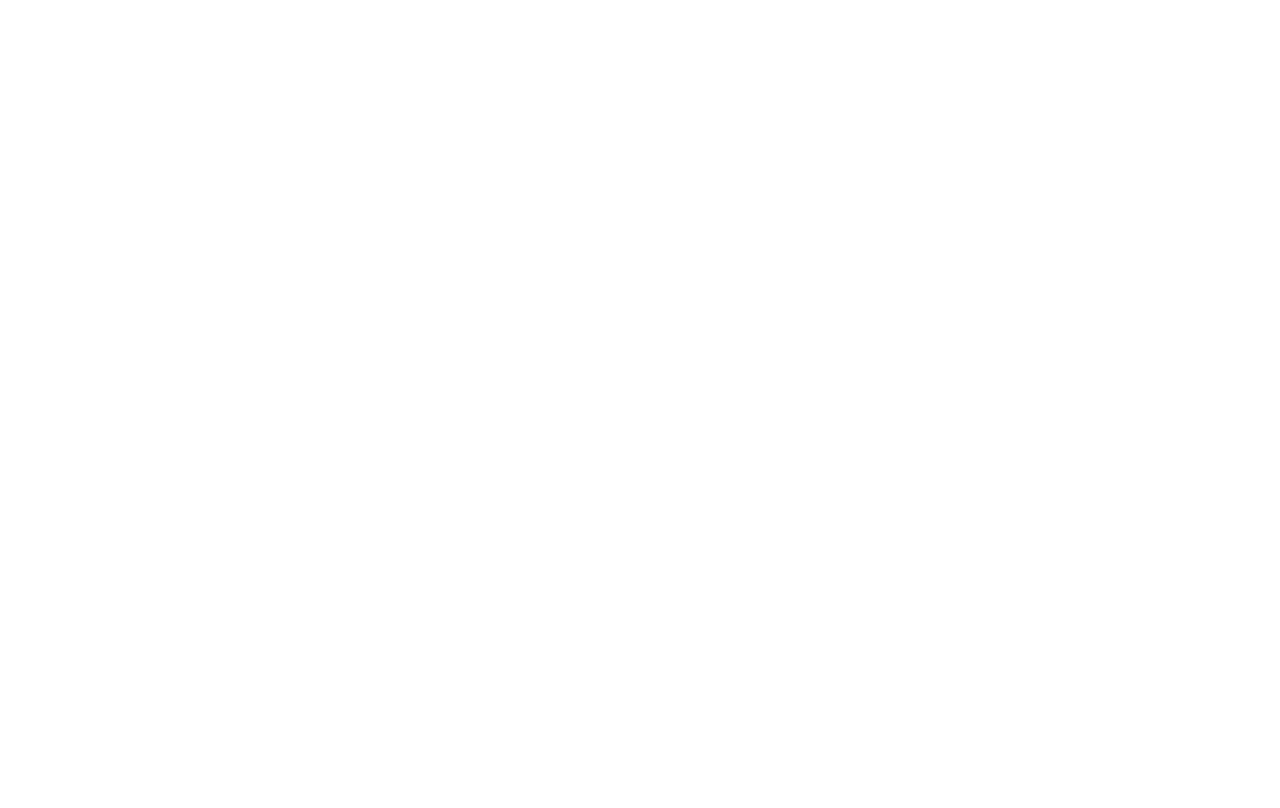
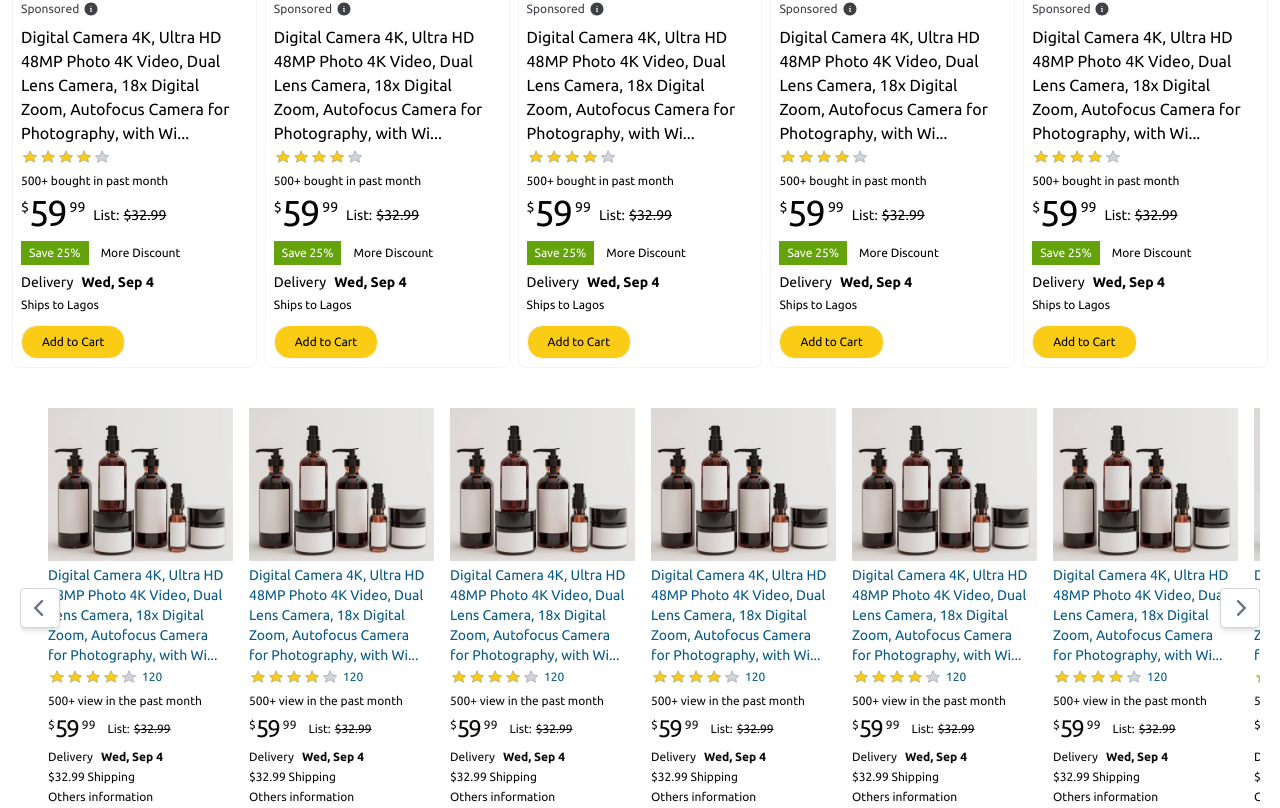
Before and after one commit to olukayodepaul/CloseUpLimited, a Next.js app: page /card in a window 1280 px wide. Shown: the part 795-1603 px from the top of the page. Before the commit the page ends 800 px from the top, so only its background shows below. Built offline with nearby package versions, Linux system fonts and the light colour scheme.

Commit message:
add card02

```diff
--- a/package.json
+++ b/package.json
@@ -13,6 +13,7 @@
     "@next/font": "^14.2.5",
     "axios": "^1.3.1",
     "embla-carousel-autoplay": "^8.1.8",
+    "embla-carousel-fade": "^8.1.8",
     "embla-carousel-react": "^8.1.8",
     "next": "14.2.5",
     "react": "^18",
--- a/src/app/card/page.tsx
+++ b/src/app/card/page.tsx
@@ -1,9 +1,45 @@
 "use client";
 
-import React from "react";
+import React, { useEffect, useCallback } from "react";
+import { ChevronLeftIcon, ChevronRightIcon } from "@heroicons/react/20/solid";
+import CardSales03 from "../component/CardSales03";
 import CardSales01 from "../component/CardSales01";
+import useEmblaCarousel from "embla-carousel-react";
+import Autoplay from "embla-carousel-autoplay";
+import EmblaCarouselFade from "embla-carousel-fade";
+
 export default function showCard() {
+  const [emblaRef, emblaApi] = useEmblaCarousel({
+    loop: false, // Optional: Enable looping
+  });
+
+  const scrollToIndex = useCallback(
+    (index) => {
+      if (emblaApi) {
+        emblaApi.scrollTo(index);
+      }
+    },
+    [emblaApi]
+  );
+
+  const scrollPrev = useCallback(() => {
+    if (emblaApi) {
+      const currentIndex = emblaApi.selectedScrollSnap();
+      const newIndex = Math.max(currentIndex - 3, 0); // Scroll back by 6 elements
+      scrollToIndex(newIndex);
+    }
+  }, [emblaApi, scrollToIndex]);
+
+  const scrollNext = useCallback(() => {
+    if (emblaApi) {
+      const currentIndex = emblaApi.selectedScrollSnap();
+      const totalSlides = emblaApi.scrollSnapList().length;
+      const newIndex = Math.min(currentIndex + 3, totalSlides - 1); // Scroll forward by 6 elements
+      scrollToIndex(newIndex);
+    }
+  }, [emblaApi, scrollToIndex]);
   return (
+    <>
       <div>
         <meta
           name="viewport"
@@ -11,9 +47,39 @@
         ></meta>
         <div className="flex items-center justify-center mx-auto adjust_screen">
           <div className="resizes__containers">
+            {[...Array(10)].map((_, index) => (
+              <div className="embla__slide" key={index}>
                 <CardSales01 />
+              </div>
+            ))}
           </div>
         </div>
       </div>
+
+      <div className="embla">
+        <div className="embla__viewport" ref={emblaRef}>
+          <div className="embla__container">
+            {[...Array(10)].map((_, index) => (
+              <div className="embla__slide" key={index}>
+                <CardSales03 />
+              </div>
+            ))}
+          </div>
+        </div>
+
+        <button
+          onClick={scrollPrev}
+          className="embla__prev carousel__button carousel__button--prev bg-white text-gray-500 active:bg-slate-300 active:text-white focus:outline-none hover:text-amber-600"
+        >
+          <ChevronRightIcon className="h-8 w-8" />
+        </button>
+        <button
+          onClick={scrollNext}
+          className="embla__next carousel__button carousel__button--next bg-white text-gray-500 active:bg-slate-300 active:text-white focus:outline-none hover:text-amber-600"
+        >
+          <ChevronLeftIcon className="h-8 w-8" />
+        </button>
+      </div>
+    </>
   );
 }
--- /dev/null
+++ b/src/app/component/CardSales02.tsx
@@ -0,0 +1,36 @@
+"use client";
+
+import React from "react";
+import { ChevronLeftIcon, ChevronRightIcon } from "@heroicons/react/20/solid";
+import CardSales03 from "../component/CardSales03";
+
+export default function showCard() {
+  return (
+    <>
+      <div className="carousel__container">
+        <div className="carousel__content">
+          <CardSales03 />
+          <CardSales03 />
+          <CardSales03 />
+          <CardSales03 />
+          <CardSales03 />
+          <CardSales03 />
+          <CardSales03 />
+          <CardSales03 />
+          <CardSales03 />
+          <CardSales03 />
+          <CardSales03 />
+          <CardSales03 />
+          <CardSales03 />
+          <CardSales03 />
+        </div>
+        <button className="carousel__button carousel__button--prev bg-white text-gray-500 active:bg-slate-300 active:text-white focus:outline-none hover:text-amber-600">
+          <ChevronRightIcon className="h-8 w-8" />
+        </button>
+        <button className="carousel__button carousel__button--next bg-white text-gray-500 active:bg-slate-300 active:text-white focus:outline-none hover:text-amber-600">
+          <ChevronLeftIcon className="h-8 w-8" />
+        </button>
+      </div>
+    </>
+  );
+}
--- /dev/null
+++ b/src/app/component/CardSales03.tsx
@@ -0,0 +1,47 @@
+import React from "react";
+import Image from "next/image";
+import StarRating from "../(home)/component/StarRating";
+
+export default function CardSales03() {
+  return (
+    <div className="card3_main_container h-[400px]">
+      <div className="resizes__card03">
+        <Image
+          src="/images/imges.png"
+          width={500}
+          height={500}
+          alt="Picture of the author"
+          className="object-cover inset-0 mb-1"
+        />
+        <div className="ml-0 text-stone-950">
+          <p className="w-[180px] text-sky-800 mb-1 hover:text-amber-600 transition-colors duration-300 cursor-pointer text-sm">
+            Digital Camera 4K, Ultra HD 48MP Photo 4K Video, Dual Lens Camera,
+            18x Digital Zoom, Autofocus Camera for Photography, with Wi...
+          </p>
+          <div className="mb-1 flex align-middle gap-1">
+            <StarRating rating={4} />
+            <p className="text-xs text-sky-800">120</p>
+          </div>
+          <p className="text-xs mb-1">500+ view in the past month</p>
+          <div className="text-2xl flex gap-1 mb-1">
+            <div className="flex">
+              <p className="text-xs align-middle mt-1">$</p>
+              <p className="text-2xl tracking-[-2px] font-medium">59</p>
+              <p className="text-xs mt-1 mr-2 pl-1">99</p>
+            </div>
+            <div className="text-xs mt-2">
+              <span className="mr-1">List:</span>
+              <span className="line-through">$32.99</span>
+            </div>
+          </div>
+          <div className="flex align-middle gap-2 mb-1">
+            <p className="text-xs">Delivery</p>
+            <p className="font-bold text-xs">Wed, Sep 4</p>
+          </div>
+          <p className="text-xs mb-1">$32.99 Shipping</p>
+          <p className="text-xs">Others information</p>
+        </div>
+      </div>
+    </div>
+  );
+}
--- a/src/app/globals.css
+++ b/src/app/globals.css
@@ -22,74 +22,6 @@
       rgb(var(--background-end-rgb))
     )
     rgb(var(--background-start-rgb));
-}
-
-.embla {
-  overflow: hidden;
-  position: relative;
-}
-.embla__viewport {
-  overflow: hidden;
-}
-.embla__container {
-  display: flex;
-  gap: 10px;
-}
-
-.embla__slide {
-  flex: 0 0 20%;
-}
-
-.embla__slide:last-child {
-  margin-right: 0;
-}
-
-.embla__tn_position {
-}
-
-.btn-bound {
-  margin: 30px;
-  width: 950px;
-  position: relative;
-}
-
-.embla__button {
-  background-color: hsla(0, 0%, 20%, 0.7);
-  border: none;
-  height: 40px;
-  width: 40px;
-  border-radius: 50%;
-}
-
-.embla__button--prev {
-  top: 50%;
-  position: absolute;
-  display: flex;
-  align-items: center;
-  justify-content: center;
-  transform: translate(0, -50%);
-}
-
-.embla__button--next {
-  right: 5px;
-  top: 50%;
-  position: absolute;
-  display: flex;
-  align-items: center;
-  justify-content: center;
-  transform: translate(50%, -50%);
-}
-
-/* Hide buttons when they should be hidden */
-.embla__button.hidden {
-  display: none;
-}
-
-.grid-2-cols {
-  display: grid;
-  grid-template-columns: repeat(5, 1fr);
-  column-gap: 5rem;
-  width: 900px;
 }
 
 @media (min-width: 0px) {
@@ -164,10 +96,72 @@
 
 @media (min-width: 2000px) {
   .resizes__containers {
-    @apply grid  grid-cols-5 md:grid-cols-5 lg:grid-cols-5 gap-2 mr-3 ml-3;
+    @apply grid grid-cols-5 md:grid-cols-5 lg:grid-cols-5 gap-2 mr-3 ml-3;
   }
   .adjust_screen {
     width: auto;
     float: none;
   }
 }
+
+.carousel__container {
+  margin: auto;
+  @apply overflow-hidden mr-5 ml-5;
+  position: relative;
+  margin-top: 40px;
+}
+/* save this bacground for future use */
+/* bg-slate-200 */
+
+/*Corausel css*/
+.carousel__content {
+  margin: auto;
+  margin-left: 20px;
+  margin-right: 20px;
+  @apply flex;
+}
+
+.carousel__button {
+  position: absolute;
+  background-color: #fff;
+  display: flex;
+  align-items: center;
+  justify-content: center;
+  @apply h-[40px] w-[40px] rounded shadow-md border border-neutral-300;
+  top: 50%;
+}
+
+.carousel__button--prev {
+  right: 0;
+  transform: translate(0, -50%);
+}
+
+.carousel__button--next {
+  left: 0;
+  transform: translate(0, -50%);
+}
+
+.card3_main_container {
+  width: 185px;
+  float: none;
+  @apply ml-2 mr-2;
+}
+
+.embla {
+  overflow: hidden;
+  margin: auto;
+  @apply overflow-hidden mr-5 ml-5;
+  position: relative;
+  margin-top: 40px;
+}
+
+.embla__container {
+  display: flex;
+  margin: auto;
+  margin-left: 20px;
+  margin-right: 20px;
+}
+
+.embla__slide {
+  flex: 0 0 auto;
+}
```
Also changed, not shown: src/app/component/CardSales01.tsx (+15 -0 lines), 2 other files (tests, documents, lock files or other folders). Lines whose indentation alone changed are shown as unchanged.
